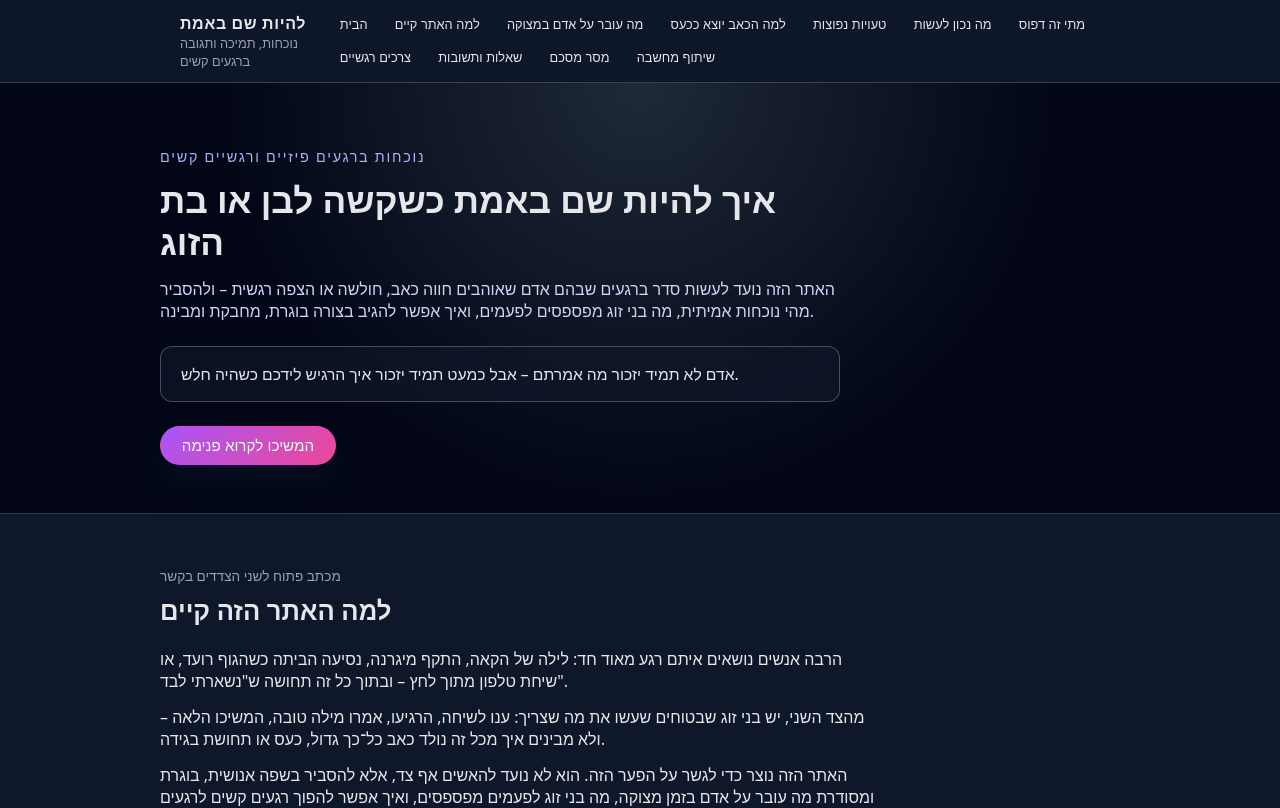
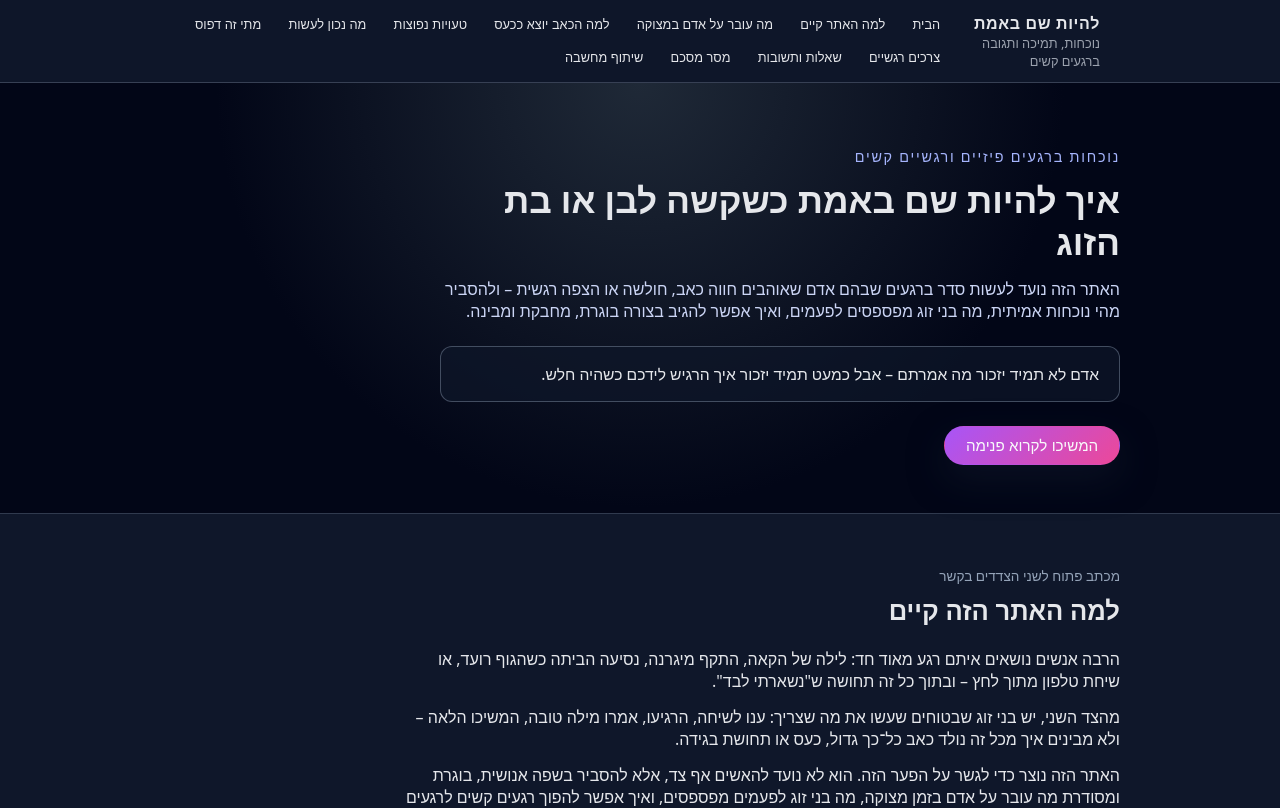
Before and after one commit to Michael2001papis/Basic-Understanding-Life, a React (Vite) app: page / in a window 1280 px wide. Shown: the top 808 px of the page. Built offline with nearby package versions, Linux system fonts and the light colour scheme.

Commit message:
01.01.02 V - תיקון קל של הממשק

```diff
--- a/src/styles/global.css
+++ b/src/styles/global.css
@@ -14,6 +14,8 @@ body {
   font-family: system-ui, -apple-system, BlinkMacSystemFont, 'Segoe UI', sans-serif;
   background: #0f172a;
   color: #e5e7eb;
+  direction: rtl;
+  text-align: right;
 }
 
 @media (max-width: 480px) {
@@ -214,6 +216,7 @@ h1 {
 p {
   margin: 0 0 0.9rem;
   color: #e5e7eb;
+  text-align: inherit;
 }
 
 h3 {
```
